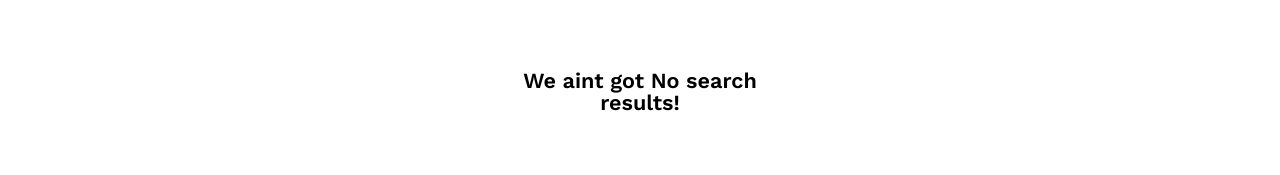
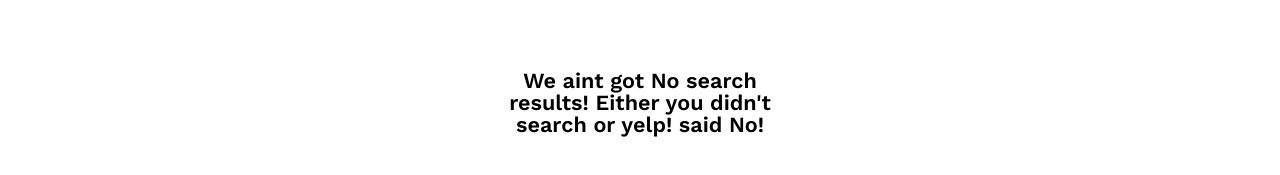
Before and after one commit to jeremydmarx813/codecademy-ravenous, a React (Create React App) app: page / in a window 1280 px wide. Shown: the part 515-690 px from the top of the page. Built offline with nearby package versions, Linux system fonts and the light colour scheme.

Commit message:
indv path still is not recieving props of Router.Provider

```diff
--- a/src/components/Business/Business.js
+++ b/src/components/Business/Business.js
@@ -6,9 +6,15 @@
 //!!Add delete button to each business
 
 class Business extends React.Component {
+    constructor(props){
+       super(props);
+       this.state = {
+          businessData: this.props.business
+       };
+    }
     render() {
       return (
-        <Link to="individual-business">
+        <Link   to={{pathname: "individual-business", state: this.state.businessData}} >
         <div className="Business">
         <div className="image-container">
           <img src={this.props.business.imageSrc} alt=''/>
--- a/src/components/BusinessList/BusinessList.js
+++ b/src/components/BusinessList/BusinessList.js
@@ -17,7 +17,7 @@
     const apiNo = (
         <div className="BusinessList">
           <div className="Business">
-            <h2>We aint got No search results!</h2>
+            <h2>We aint got No search results! Either you didn't search or yelp! said No!</h2>
          </div>
         </div>
     );
--- a/src/components/IndvBusiness/IndvBusiness.js
+++ b/src/components/IndvBusiness/IndvBusiness.js
@@ -1,10 +1,25 @@
 import React from 'react';
 import './IndvBusiness.css';
+import PropTypes from 'prop-types';
+import { withRouter } from "react-router";
 
 
 
 class IndvBusiness extends React.Component {
+    constructor(props){
+        super(props);
+
+    }
+
+    static propTypes = {
+        match: PropTypes.object.isRequired,
+        location: PropTypes.object.isRequired,
+        history: PropTypes.object.isRequired
+      };
+
     render() {
+        const { match, location, history } = this.props;
+
         return (
                 <div className="BusinessList">
                   <h1 style={{textAlign: 'center'}}>Test</h1>
@@ -13,5 +28,7 @@
     }
 }
 
+const ShowTheLocationWithRouter = withRouter(IndvBusiness);
+
 
 export default IndvBusiness;
```
